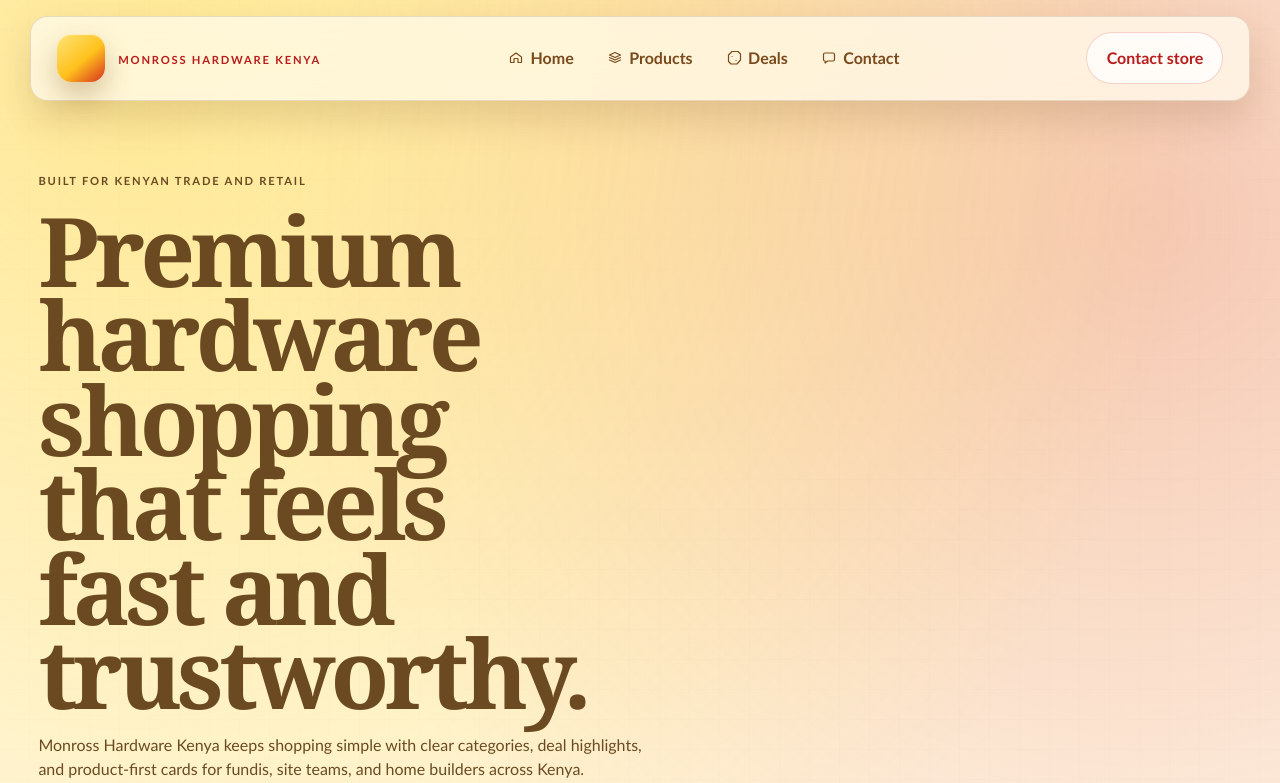
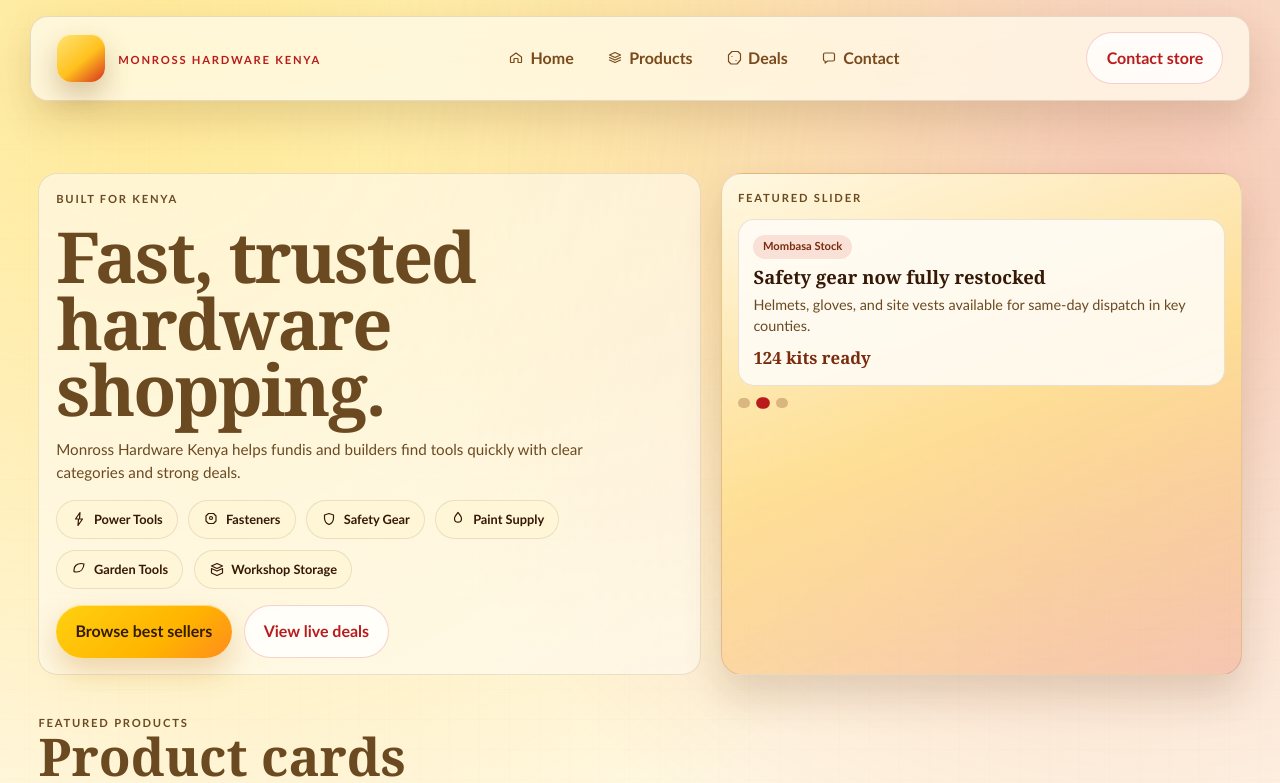
Before and after one commit to kellyworkos00-droid/monrose, a React (Vite) app: page / in a window 1280 px wide. Shown: the top 783 px of the page. Built offline with nearby package versions, Linux system fonts and the light colour scheme.

Commit message:
Shorten hero copy and refine front hero layout

```diff
--- a/src/App.css
+++ b/src/App.css
@@ -175,15 +175,20 @@
 
 .hero-section {
   display: grid;
-  grid-template-columns: 1fr;
-  gap: 2rem;
-  align-items: start;
+  grid-template-columns: minmax(0, 1.12fr) minmax(18rem, 0.88fr);
+  gap: 1.25rem;
+  align-items: stretch;
   padding: clamp(2.2rem, 6vw, 4.8rem) clamp(1rem, 3vw, 2.4rem) 2.5rem;
 }
 
 .hero-copy {
   display: grid;
-  gap: 1.15rem;
+  gap: 1rem;
+  align-content: start;
+  padding: 1.05rem;
+  border-radius: 1.2rem;
+  background: rgba(255, 251, 239, 0.64);
+  border: 1px solid rgba(89, 47, 15, 0.12);
 }
 
 .hero-slider-card {
@@ -258,15 +263,16 @@
 
 .hero-copy h1 {
   margin: 0;
-  max-width: 10ch;
-  font-size: clamp(3.3rem, 8vw, 6rem);
-  line-height: 0.88;
-  letter-spacing: -0.05em;
+  max-width: 12ch;
+  font-size: clamp(2.45rem, 6.2vw, 4.4rem);
+  line-height: 0.94;
+  letter-spacing: -0.03em;
 }
 
 .hero-copy p {
-  max-width: 38rem;
-  font-size: 1rem;
+  max-width: 34rem;
+  font-size: 0.95rem;
+  margin: 0;
 }
 
 .category-strip {
--- a/src/App.jsx
+++ b/src/App.jsx
@@ -143,11 +143,10 @@ function App() {
       <main>
         <section className="hero-section" id="home">
           <div className="hero-copy">
-            <div className="eyebrow">Built for Kenyan trade and retail</div>
-            <h1>Premium hardware shopping that feels fast and trustworthy.</h1>
+            <div className="eyebrow">Built for Kenya</div>
+            <h1>Fast, trusted hardware shopping.</h1>
             <p>
-              Monross Hardware Kenya keeps shopping simple with clear categories, deal highlights,
-              and product-first cards for fundis, site teams, and home builders across Kenya.
+              Monross Hardware Kenya helps fundis and builders find tools quickly with clear categories and strong deals.
             </p>
 
             <div className="category-strip" aria-label="Popular categories">
```
